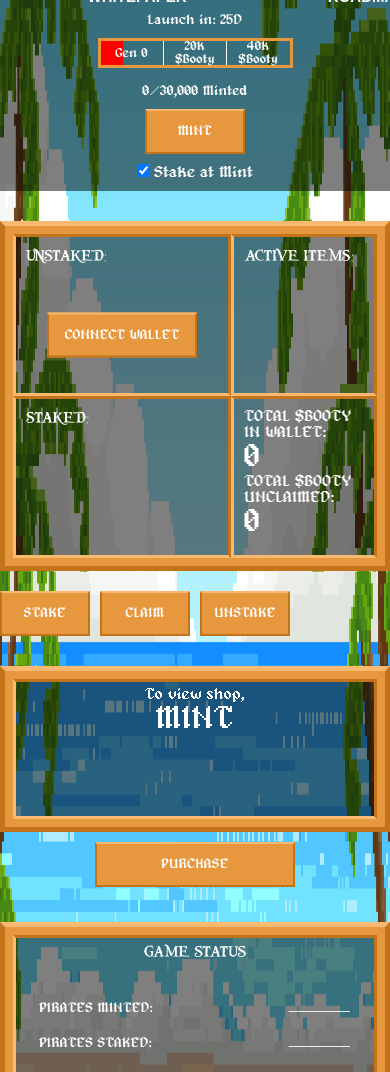
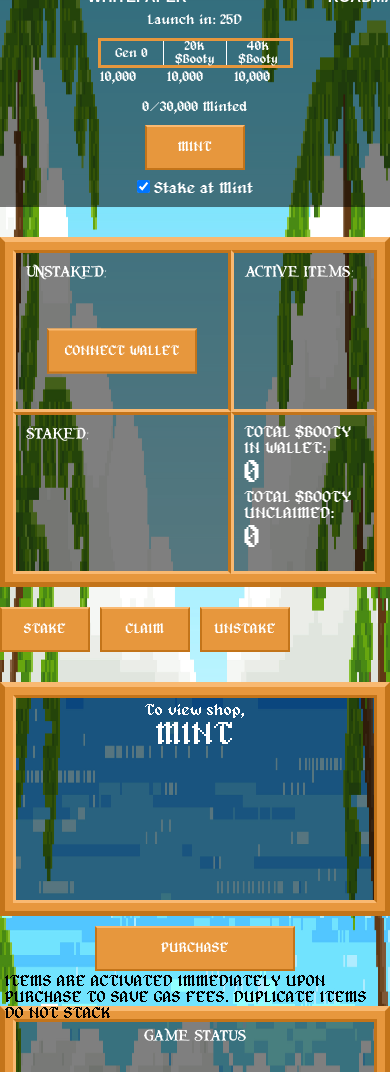
Before and after one commit to josephp126/piratehunternft-frontend, a React (Create React App) app: page / in a window 390 px wide. Shown: the part 300-1372 px from the top of the page. Built offline with nearby package versions, Linux system fonts and the light colour scheme.

Commit message:
minor change

```diff
--- a/src/components/Description.js
+++ b/src/components/Description.js
@@ -65,20 +65,24 @@ const Description = () => {
                                 </div> */}
 
                                 <div className="bar">
-                                    <div style={{height: "100%", background:"red", width:"10%", position: "absolute"}}></div>
+                                    <div style={{height: "100%", background:"red", width:"0%", position: "absolute"}}></div>
                                     <div>Gen 0</div>
                                     <div className="mid">20k $Booty</div>
                                     <div>40k $Booty</div>
+                                    <div className='one-third'><p>10,000</p> <p>10,000</p> <p>10,000</p></div>
                                 </div>
+                                <br></br>
                                 <p>0/30,000 Minted</p>
 
                                 <button  onClick={()=>{handleMintLoading(); setTimeout(()=>{openShop()}, 3000)}} disabled>MINT</button>
                                 <div><input type="checkbox" name="stake" defaultChecked/> <label htmlFor="stake" >Stake at Mint</label></div>
 
+
                             {/* </div> */}
                         </div>
                     </div>
                     <button onClick={handlePurchaseLoading} disabled>PURCHASE</button>
+                                <p className='act_text'>Items are activated immediately upon purchase to save gas fees. Duplicate items do not stack </p>
                 </div>
     )
 }
--- a/src/components/Mint.js
+++ b/src/components/Mint.js
@@ -36,11 +36,13 @@ const Mint = () => {
 
                 <div>
                 <div className="bar">
-                                    <div style={{height: "100%", background:"red", width:"12%", position: "absolute"}}></div>
+                                    <div style={{height: "100%", background:"red", width:"0%", position: "absolute"}}></div>
                                     <div>Gen 0</div>
                                     <div className="mid">20k $Booty</div>
                                     <div>40k $Booty</div>
+                                    <div className='one-third'><p>10,000</p> <p>10,000</p> <p>10,000</p></div>
                                 </div>
+                                <br></br>
                                 <br></br>
                                 <p>0/30,000 Minted</p>
 
--- a/src/styles/home.css
+++ b/src/styles/home.css
@@ -202,7 +202,14 @@ h3{
     font-weight: bold;
 }
 
-
+.act_text{
+    color: black;
+     width:30%;
+     text-align:left;
+      text-transform: uppercase;
+       position: absolute;
+       top:105%;
+}
 
 table{
     width: 100%;
@@ -269,7 +276,6 @@ table{
 
 .bar > div{
     flex: 1;
-
     display: flex;
     align-items: center;
     justify-content: center;
@@ -282,6 +288,16 @@ table{
     border-right: 1px solid white;
 }
 
+.one-third{
+    font-size: 10px !important;
+    position: absolute !important;
+    width: 90% !important;
+    margin: 5px auto;
+    display: flex !important;
+    justify-content: space-between !important;
+    text-align: center !important;
+    top: 100% !important;
+}
 
 
 
@@ -550,6 +566,7 @@ tr td .counter > div:nth-of-type(3){
 
     .description{
         grid-area: description;
+
     }
 
     .board{
@@ -646,7 +663,14 @@ tr td .counter > div:nth-of-type(3){
 
 }
 
-
+@media screen and (max-width: 600px){
+    .act_text{
+        position: static;
+        width: 100%;
+        margin-bottom: 20px;
+        transform: translateY(-12px);
+    }
+}
 @media screen and (max-width: 400px){
     .btn{
         width: 100%
```
